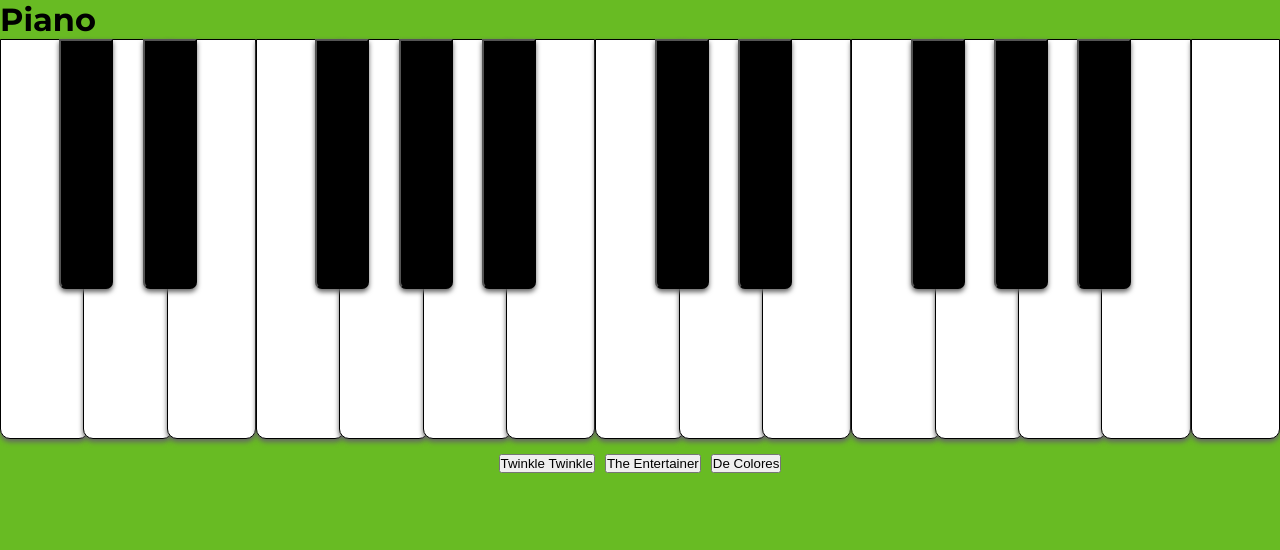
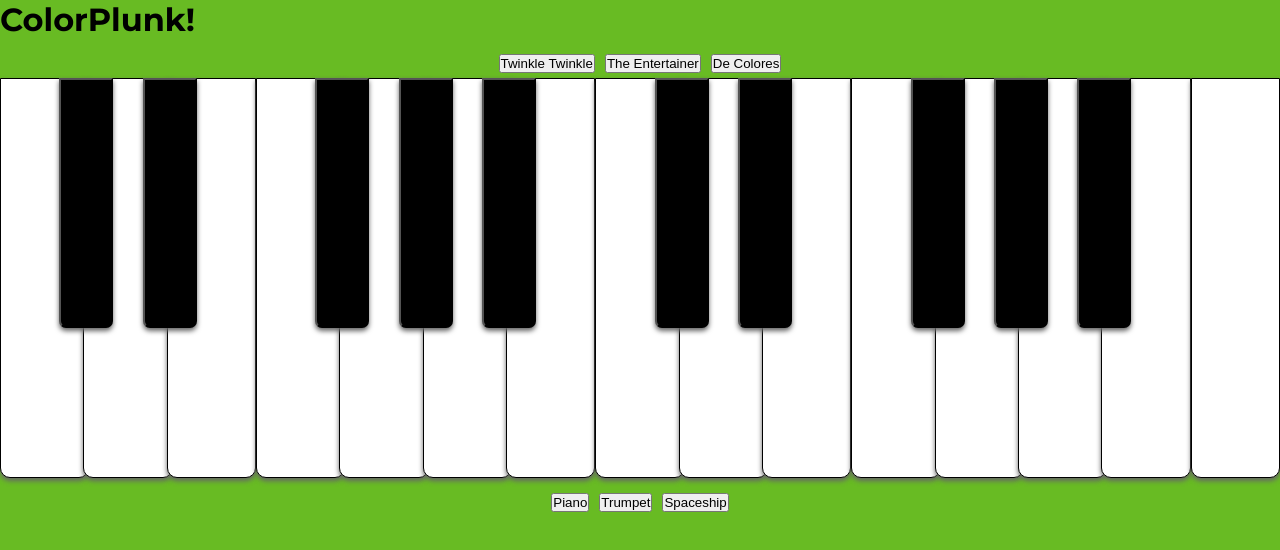
Before and after one commit to brianthomashammond/mintbean-js-musichacks, a React (Create React App) app: page /demo in a window 1280 px wide. Shown: the top 550 px of the page. Built offline with nearby package versions, Linux system fonts and the light colour scheme.

Commit message:
I guess this works now?

```diff
--- a/src/components/Key.js
+++ b/src/components/Key.js
@@ -1,8 +1,16 @@
 import React from 'react'
 import * as Tone from 'tone'
 
-const Key = ({ color, tone }) => {
-    const synth = new Tone.Synth().toDestination()
+const Key = ({ color, tone, instrument }) => {
+    let synth
+
+    if (instrument === 'piano') {
+        synth = new Tone.Synth().toDestination()
+    } else if (instrument === 'trumpet') {
+        synth = new Tone.MonoSynth().toDestination()
+    } else if (instrument === 'spaceship') {
+        synth = new Tone.MembraneSynth().toDestination()
+    }
     const now = Tone.now()
     return <button
         id={tone}
--- a/src/components/Keys.js
+++ b/src/components/Keys.js
@@ -2,12 +2,13 @@ import React, { Fragment } from 'react'
 import Key from './Key'
 import notes from '../notes'
 
-const Keys = () => {
+const Keys = ({instrument}) => {
 	return (
 		<Fragment>
 			{notes.map(note => (
 				<Key
-                    id={note.id}
+                    instrument={instrument}
+                    id={note.tone}
 					color={note.color}
 					tone={note.tone}
 				/>
--- a/src/pages/Piano.js
+++ b/src/pages/Piano.js
@@ -1,24 +1,40 @@
-import React from 'react'
+import React, { useState } from 'react'
 import '../App.css'
 import { playTwinkleTwinkle, playTheEntertainer, playDeColores } from '../tone.fn.js'
 import Keys from '../components/Keys'
 
+
+
 const Piano = () => {
-	return (
+    const [instrument, setInstrument] = useState('piano')
+
+    return (
 		<div className='pianoPage'>
-			<h1>Piano</h1>
+			<h1>ColorPlunk!</h1>
+            <div className='button-wrapper'>
+                <button className='temp' onClick={() => playTwinkleTwinkle(instrument)}>
+					Twinkle Twinkle
+				</button>
+				<button className='temp' onClick={() => playTheEntertainer(instrument)}>
+					The Entertainer
+				</button>
+                <button className='temp' onClick={() => playDeColores(instrument)}>
+					De Colores
+				</button>
+            </div>
 			<div className='piano'>
-				<Keys />
+				<Keys instrument={instrument}
+            />
 			</div>
 			<div className='button-wrapper'>
-				<button className='temp' onClick={playTwinkleTwinkle}>
-					Twinkle Twinkle
+                <button className='temp' onClick={()=> setInstrument('piano')}>
+					Piano
 				</button>
-				<button className='temp' onClick={playTheEntertainer}>
-					The Entertainer
+				<button className='temp' onClick={()=> setInstrument('trumpet')}>
+					Trumpet
 				</button>
-                <button className='temp' onClick={playDeColores}>
-					De Colores
+                <button className='temp' onClick={()=> setInstrument('spaceship')}>
+					Spaceship
 				</button>
 			</div>
 		</div>
--- a/src/tone.fn.js
+++ b/src/tone.fn.js
@@ -1,6 +1,17 @@
 import * as Tone from 'tone'
 
-export const synth = new Tone.Synth().toDestination()
+let synth
+
+const chooseInstrument = (voice) => {
+    if (voice === 'piano') {
+        synth = new Tone.Synth().toDestination()
+    } else if (voice === 'trumpet') {
+        synth = new Tone.MonoSynth().toDestination()
+    } else if (voice === 'spaceship') {
+        synth = new Tone.MembraneSynth().toDestination()
+    }
+}
+
 const C4 = "#28ff00"
 const Db4 = "#00ffe8"
 const D4 = "#007cff"
@@ -27,7 +38,9 @@ const Bb5 = "#fff133"
 const B5 = "#adff33"
 const C6 = "#7dff66"
 
-export function playTwinkleTwinkle() {
+export function playTwinkleTwinkle(instrument) {
+    chooseInstrument(instrument)
+
     const now = Tone.context.currentTime
 
     synth.triggerAttackRelease("Db4", "8n.", now)
@@ -141,7 +154,9 @@ export function playTwinkleTwinkle() {
     }, 11800)
 }
 
-export function playTheEntertainer() {
+export function playTheEntertainer(instrument) {
+    chooseInstrument(instrument)
+
     const now = Tone.context.currentTime
 
     synth.triggerAttackRelease("D4", "16n", now)
@@ -755,7 +770,9 @@ export function playTheEntertainer() {
     }, 31900)
 }
 
-export function playDeColores() {
+export function playDeColores(instrument) {
+    chooseInstrument(instrument)
+
     const now = Tone.context.currentTime
 
     synth.triggerAttackRelease("A4", "4n.", now)
@@ -1567,5 +1584,4 @@ export function playDeColores() {
     setTimeout(function(){
         document.getElementById('D5').style=null
     }, 34000)
-
 }
```
